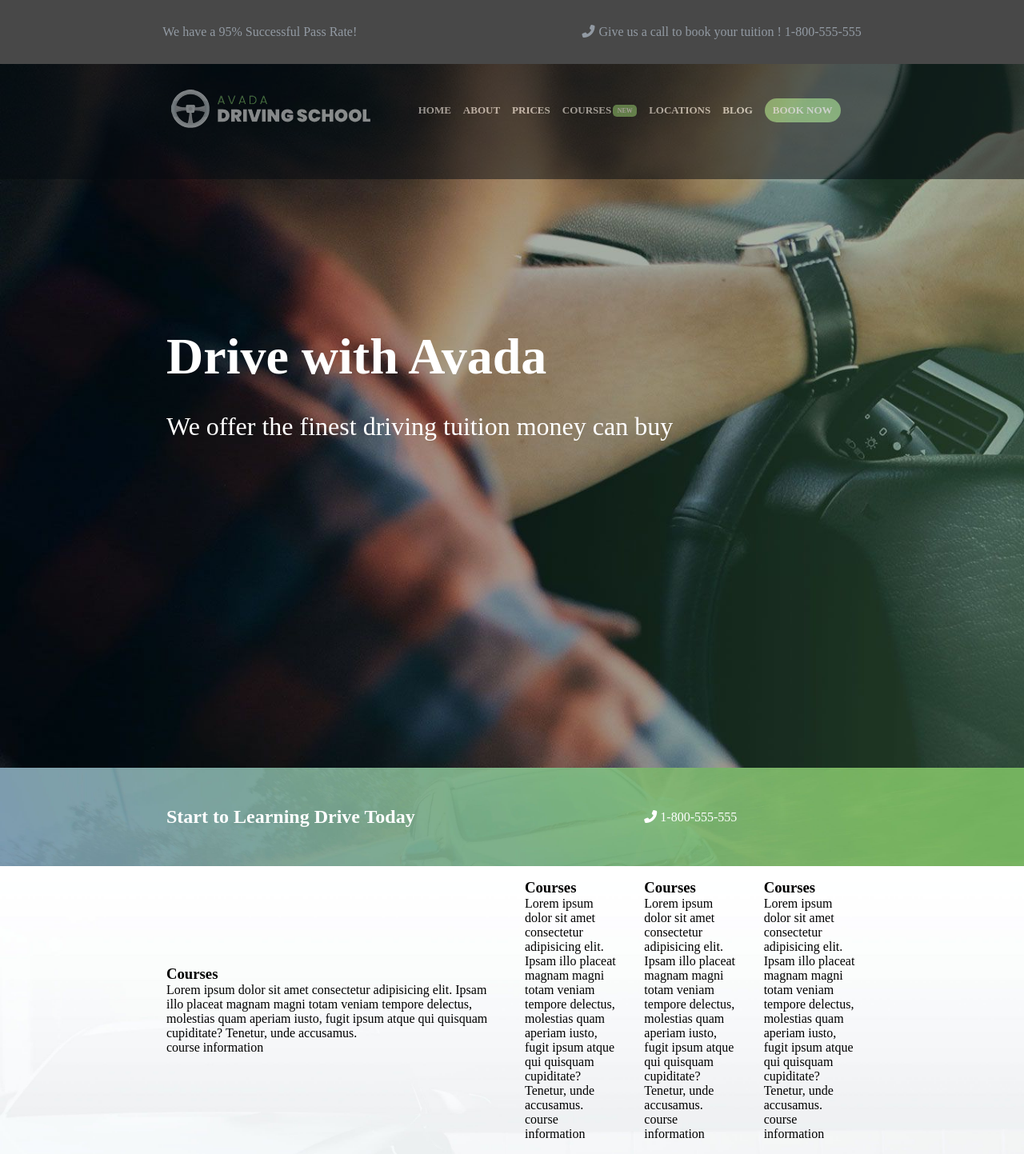
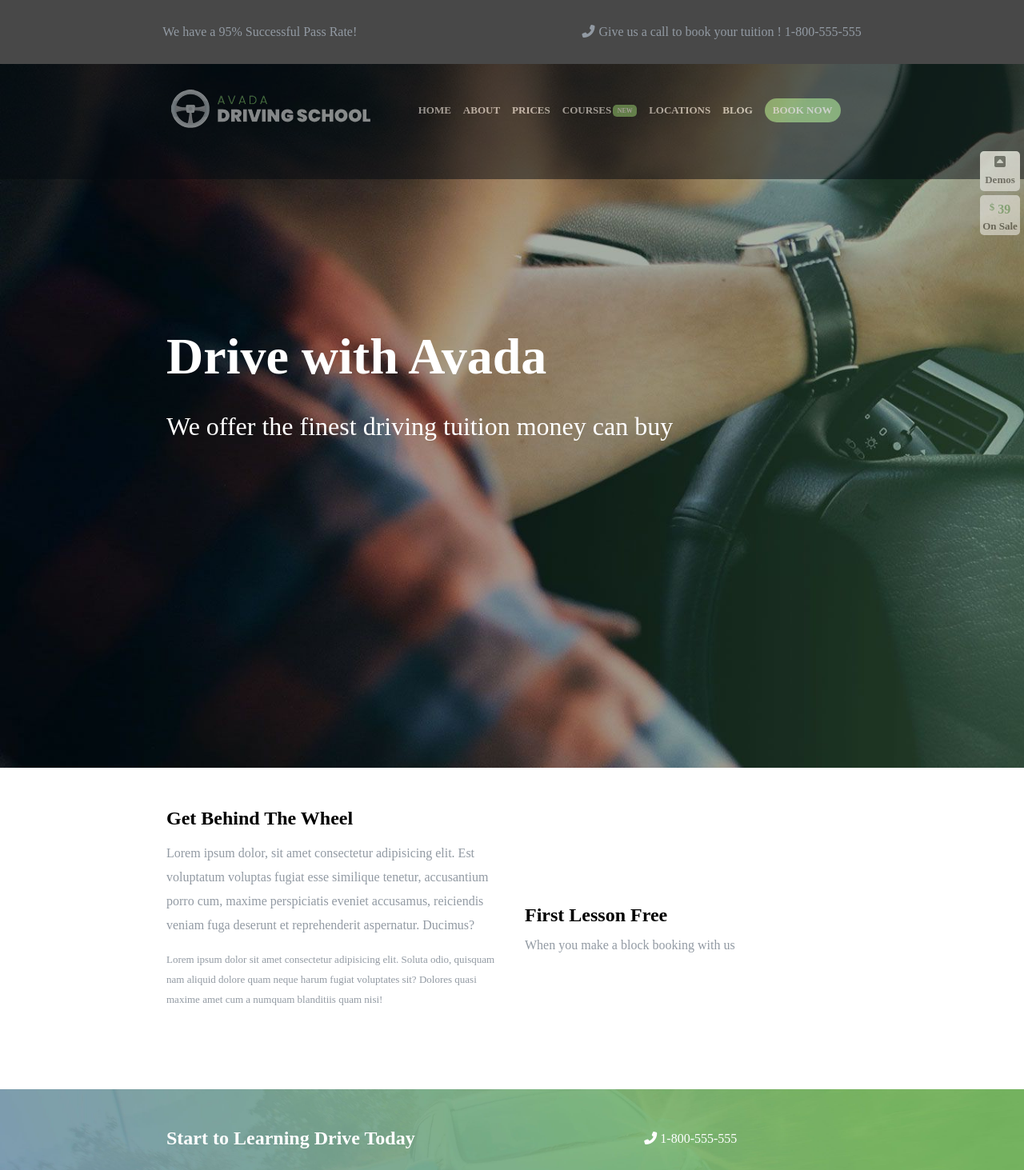
Before and after one commit to Baglio1683/proj-html-vuejs, a Vue app: page / in a window 1280 px wide. Shown: the top 1463 px of the page at 80% size. Built offline with nearby package versions, Linux system fonts and the light colour scheme.

Commit message:
add the Request Info Section

```diff
--- a/src/App.vue
+++ b/src/App.vue
@@ -12,6 +12,7 @@ import AppLatestNews from "./components/AppLatestNews.vue";
 import AppNwesLetter from './components/AppNewsLetter.vue';
 import AppFooterTop from "./components/AppFooterTop.vue";
 import AppFooterDown from "./components/AppFooterDown.vue";
+import AppRequestInfo from "./components/AppRequestInfo.vue"
 
 export default {
 
@@ -28,6 +29,7 @@ export default {
     AppNwesLetter,
     AppFooterTop,
     AppFooterDown,
+    AppRequestInfo
 
   },
 
@@ -58,6 +60,7 @@ export default {
 <main>
 
   <AppJumbo />
+  <AppRequestInfo />
   <AppContactBanner />
   <AppSectionCourses />
   <AppCentralBanner />
--- a/src/components/AppHeaderDown.vue
+++ b/src/components/AppHeaderDown.vue
@@ -16,6 +16,17 @@ export default{
 <template>
 
 <section >
+
+    <a href="" class="white_square d_flex flex_wrap justify_center">
+      <i class="fa-solid fa-square-caret-up"></i>
+      <p class="f_small">Demos</p>
+    </a>
+
+    <a href="" class="white_square d_flex flex_wrap justify_center">
+        <div><span class="f_small">$</span> <span class="vertical_al_sub">39</span></div>
+        <p class="f_small">On Sale</p>
+    </a>
+
     <div class="container justify_space_btw alignIt_center">
         <div>
            <img src="../assets/images/avada-drivers-logo-1x.png" alt="">
@@ -46,6 +57,26 @@ section{
     font-weight: 900;
     padding: 2rem;
     height: 18vh;
+    position: relative;
+
+.white_square{
+    position: absolute;
+    right: 5px;
+    bottom: -15px;
+    text-decoration: none;
+    color: $color-tundora;
+    padding-top: 5px;
+}
+
+.white_square:nth-child(2){
+    position: absolute;
+    right: 5px;
+    bottom: -70px;
+    span{
+        color : $color-bay-leaf;
+    }
+}
+
 
 ul{
     list-style: none;
--- a/src/components/AppJumbo.vue
+++ b/src/components/AppJumbo.vue
@@ -33,7 +33,6 @@ export default{
     width: 100%;
     color: white;
     font-size: xx-large;
-
    }
 
 </style>
--- /dev/null
+++ b/src/components/AppRequestInfo.vue
@@ -0,0 +1,50 @@
+<script>
+
+export default{
+    name: 'AppRequestInfo',
+    data(){
+        return{
+
+        }
+    }
+}
+
+</script>
+
+
+<template>
+    <div class="container">
+
+        <div class="col_6">
+            <h2>Get Behind The Wheel</h2>
+            <p class="line_height_30">Lorem ipsum dolor, sit amet consectetur adipisicing elit. Est voluptatum voluptas fugiat esse similique tenetur, accusantium porro cum, maxime perspiciatis eveniet accusamus, reiciendis veniam fuga deserunt et reprehenderit aspernatur. Ducimus?</p>
+            <p class="f_small line_height_25">Lorem ipsum dolor sit amet consectetur adipisicing elit. Soluta odio, quisquam nam aliquid dolore quam neque harum fugiat voluptates sit? Dolores quasi maxime amet cum a numquam blanditiis quam nisi!</p>
+        </div>
+
+        <div class="col_6">
+
+            <h2>First Lesson Free</h2>
+            <p>When you make a block booking with us </p>
+
+        </div>
+
+    </div>
+</template>
+
+<style lang="scss"  scoped>
+@use '../styles/partials/variables' as *;
+
+    .container{
+        p{
+            margin-top: 15px;
+            color: $color-grayfoot;
+        }
+
+        .col_6:nth-child(1){
+            padding-top: 50px;
+            padding-bottom: 100px;
+     }
+
+    }
+
+</style>
--- a/src/styles/general.scss
+++ b/src/styles/general.scss
@@ -53,6 +53,15 @@ img{
     font-size: 8px;
 }
 
+.white_square{
+    height: 50px;
+    width: 50px;
+    background-color: white;
+    border-radius: 5px;
+}
+
+
+
 .d_flex{
     display: flex;
 }
@@ -65,12 +74,32 @@ img{
     justify-content: space-between;
 }
 
+.justify_center{
+    justify-content: center;
+}
+
 .flex_wrap{
     flex-wrap: wrap;
 }
 
 .f_small{
     font-size: small;
+}
+
+.f_xx_large{
+    font-size: xx-large;
+}
+
+.vertical_al_sub{
+    vertical-align: sub;
+}
+
+.line_height_30{
+    line-height: 30px;
+}
+
+.line_height_25{
+    line-height: 25px;
 }
 
 .gap_2{
```
